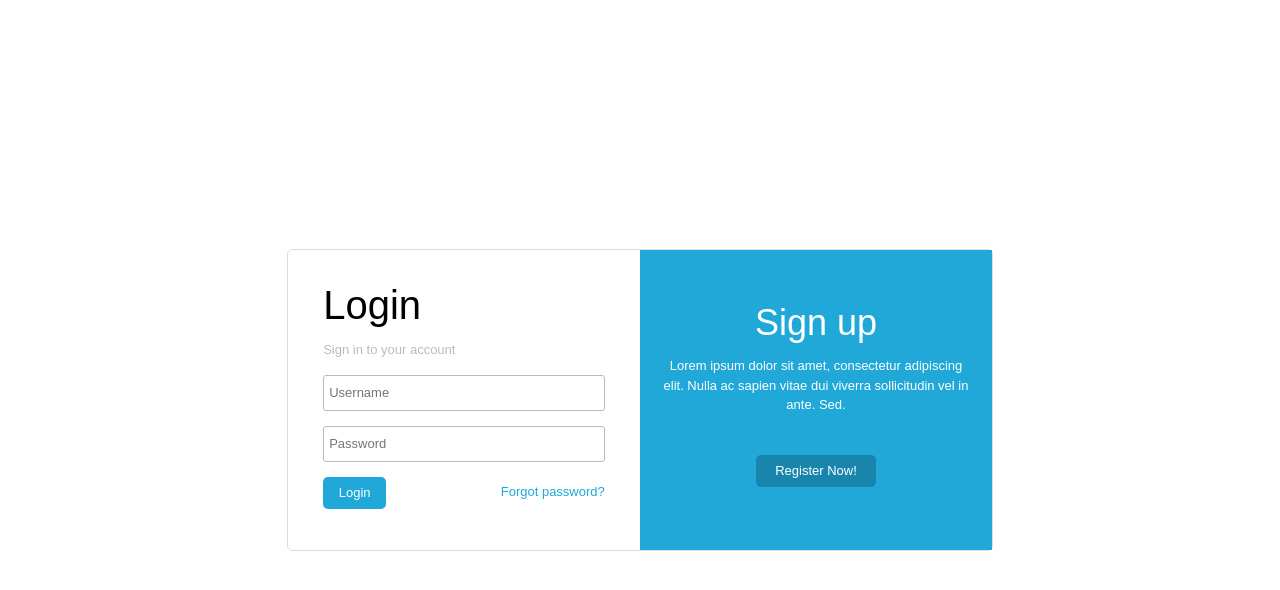
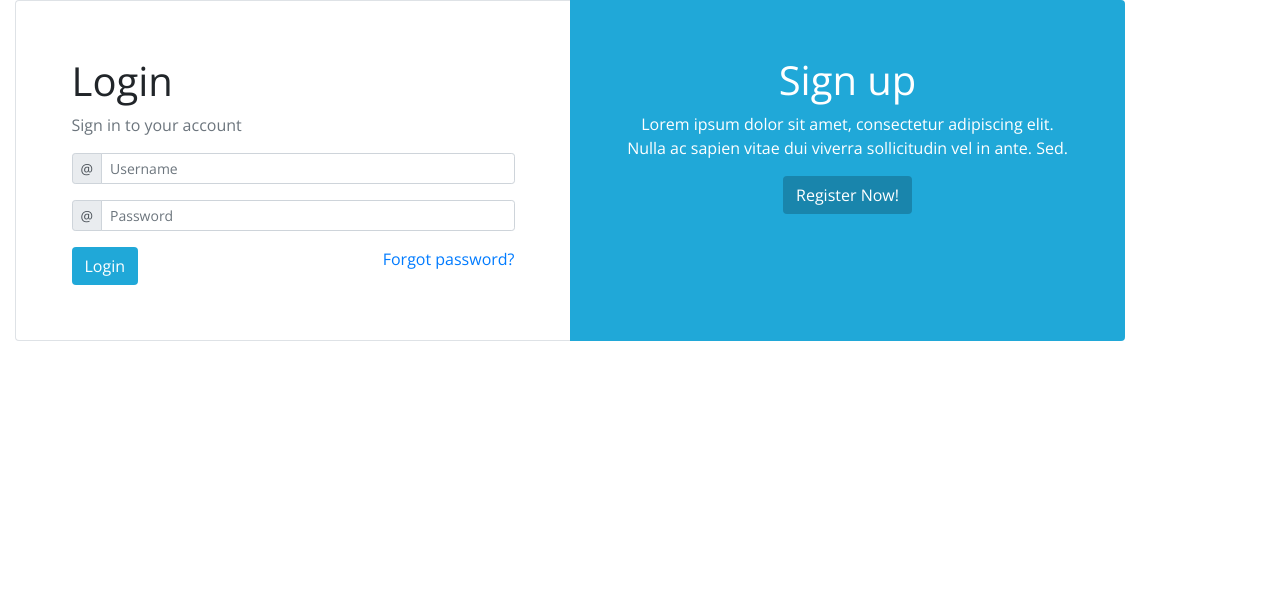
Before and after one commit to antoniosjnr/DesafioRamires, a plain HTML site: page index.html in a window 1280 px wide. Drawn offline with nearby package versions, Linux system fonts and the light colour scheme.

Commit message:
Adicionado bootstrap

```diff
--- a/css/desafio.css
+++ b/css/desafio.css
@@ -1,112 +1,19 @@
 body{
-    font-family: Arial, Helvetica, sans-serif;
+    font-family: 'Open Sans', sans-serif;
 }
 
-p{
-    line-height: 1.5;
-    font-size: 13px;
-    font-weight: lighter;
+#general-container{
+    display: inline-flex;
 }
 
-#div-geral{
-    width:55%;
-    height: 300px;
-    border:1px #DDD solid;
-    border-radius: 5px;
-    position: absolute;
-    margin: auto;
-    top: 0;
-    right: 0;
-    bottom: 0;
-    left: 0;
-    max-width: 750px;
+#login{
+    padding: 5%;
 }
 
-.login{
-    float:left;
-    width: 40%;
-    margin:5%;
+#signup{
+    padding: 5%;
 }
 
-.login .titulo{
-    font-size:40px;
+.bg-blue{
+    background-color: #20A8D8;
 }
-
-.login .subtitulo{
-    color: #BBB;
-    font-weight: lighter;
-}
-
-.login .form-input{
-    height: 32px;
-    border: 1px solid #BBB;
-    border-radius: 3px;
-    font-weight: lighter;
-    font-size:13px;
-    width:97%;
-    padding-left: 5px;
-}
-
-.login .form-button{
-    background-color: #20A8D8;
-    height: 32px;
-    width: 63px;
-    color:#fff;
-    border: none;
-    font-size:13px;
-    border-radius: 5px;
-}
-
-.login .form-link{
-    text-decoration: none;
-    color:  #20A8D8;
-    float:right;
-    font-size:13px;
-    font-weight: lighter;
-    padding-top: 8px;
-}
-
-.signup{
-    float:right;
-    width:50%;
-    height: 100%;
-    background-color: #20A8D8;
-    text-align: center;
-}
-
-.signup div{
-    padding: 0 20px;
-    margin-top: 55px;
-}
-
-.signup .titulo{
-    font-size:36px;
-    font-weight: lighter;
-    color: #FFF;
-}
-
-.signup .subtitulo{
-    color: #FFF;
-    font-weight: lighter;
-    display: inline-block;
-    margin-bottom: 40px;
-}
-
-.signup .form-button{
-    background-color: #1985AC;
-    height: 32px;
-    width: 120px;
-    color:#fff;
-    border: none;
-    font-size:13px;
-    border-radius: 5px;
-}
-
-.field-separator{
-    margin-bottom: 15px;
-}
-
-::placeholder {
-    font-weight: lighter;
-    font-size:13px;
-}
--- a/index.html
+++ b/index.html
@@ -4,31 +4,43 @@
     <meta charset="UTF-8">
     <meta name="viewport" content="width=device-width, initial-scale=1.0">
     <meta http-equiv="X-UA-Compatible" content="ie=edge">
+    <link href="https://fonts.googleapis.com/css?family=Open+Sans" rel="stylesheet">
     <link rel="stylesheet" type="text/css" href="css/reset.min.css">
-    <link rel="stylesheet" type="text/css" href="css/desafio.min.css">
+    <link rel="stylesheet" href="https://stackpath.bootstrapcdn.com/bootstrap/4.1.3/css/bootstrap.min.css" integrity="sha384-MCw98/SFnGE8fJT3GXwEOngsV7Zt27NXFoaoApmYm81iuXoPkFOJwJ8ERdknLPMO" crossorigin="anonymous">
+    <link rel="stylesheet" type="text/css" href="css/desafio.css">
     <title>Desafio</title>
 </head>
 <body>
     <form>
-    <div id="div-geral">
-        <div class="login">
-            <h1 class="titulo field-separator">Login</h1>
-            <p class="subtitulo field-separator">Sign in to your account</p>
-            <input type="text" placeholder="Username" class="form-input field-separator"/>
-            <input type="text" placeholder="Password" class="form-input field-separator"/>
-            <div>
-                <button type="submit" class="form-button">Login</button>
-                <a href="#" class="form-link">Forgot password?</a>
+        <div id="general-container" class="container">
+            <div id="login" class="border border-right-0 rounded-left" style="width: 50%;">
+                <h1 class="">Login</h1>
+                <p class="text-muted">Sign in to your account</p>
+                <div class="form-group">
+						<div class="input-group input-group-sm mb-3">
+							<div class="input-group-prepend">
+								<span class="input-group-text">@</span>
+							</div>
+							<input type="text" placeholder="Username" class="form-control"/>
+						 </div>
+						 <div class="input-group input-group-sm mb-3">
+							<div class="input-group-prepend">
+								<span class="input-group-text">@</span>
+							</div>
+							<input type="text" placeholder="Password" class="form-control"/>
+						</div>
+                </div>
+                <div>
+                    <button type="submit" class="btn text-white bg-blue">Login</button>
+                    <a href="#"style="float: right;">Forgot password?</a>
+                </div>
+            </div>
+            <div id="signup" class="border-left-0 rounded-right text-center bg-blue" style="width: 50%;">
+                <h1 class="text-white">Sign up</h1>
+                <p class="text-white">Lorem ipsum dolor sit amet, consectetur adipiscing elit. Nulla ac sapien vitae dui viverra sollicitudin vel in ante. Sed.</p>
+                <button type="submit" class="btn text-white" style="background-color: #1985AC">Register Now!</button>
             </div>
         </div>
-        <div class="signup">
-            <div>
-                <h1 class="titulo field-separator">Sign up</h1>
-                <p class="subtitulo">Lorem ipsum dolor sit amet, consectetur adipiscing elit. Nulla ac sapien vitae dui viverra sollicitudin vel in ante. Sed.</p>
-                <button type="submit" class="form-button">Register Now!</button>
-            </div>
-        </div>
-    </div>
-</form>
+    </form>
 </body>
 </html>
```
